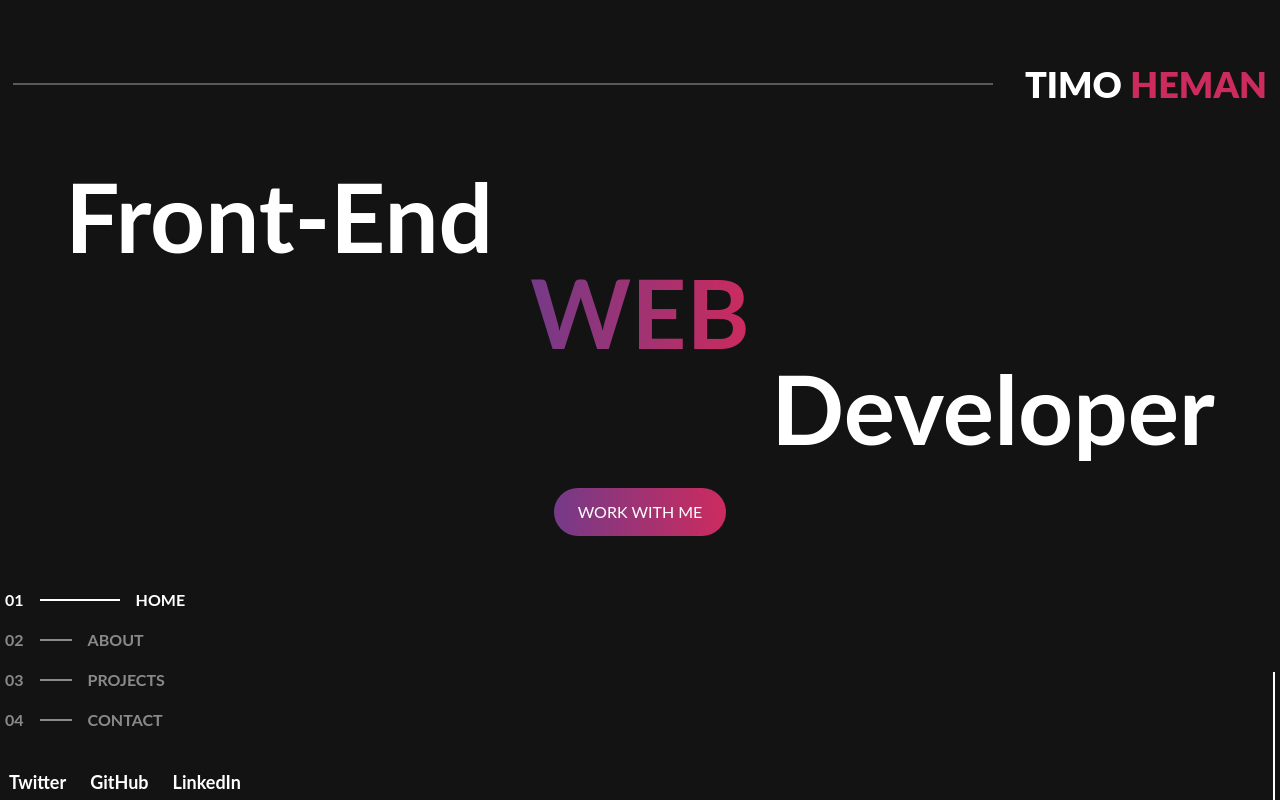
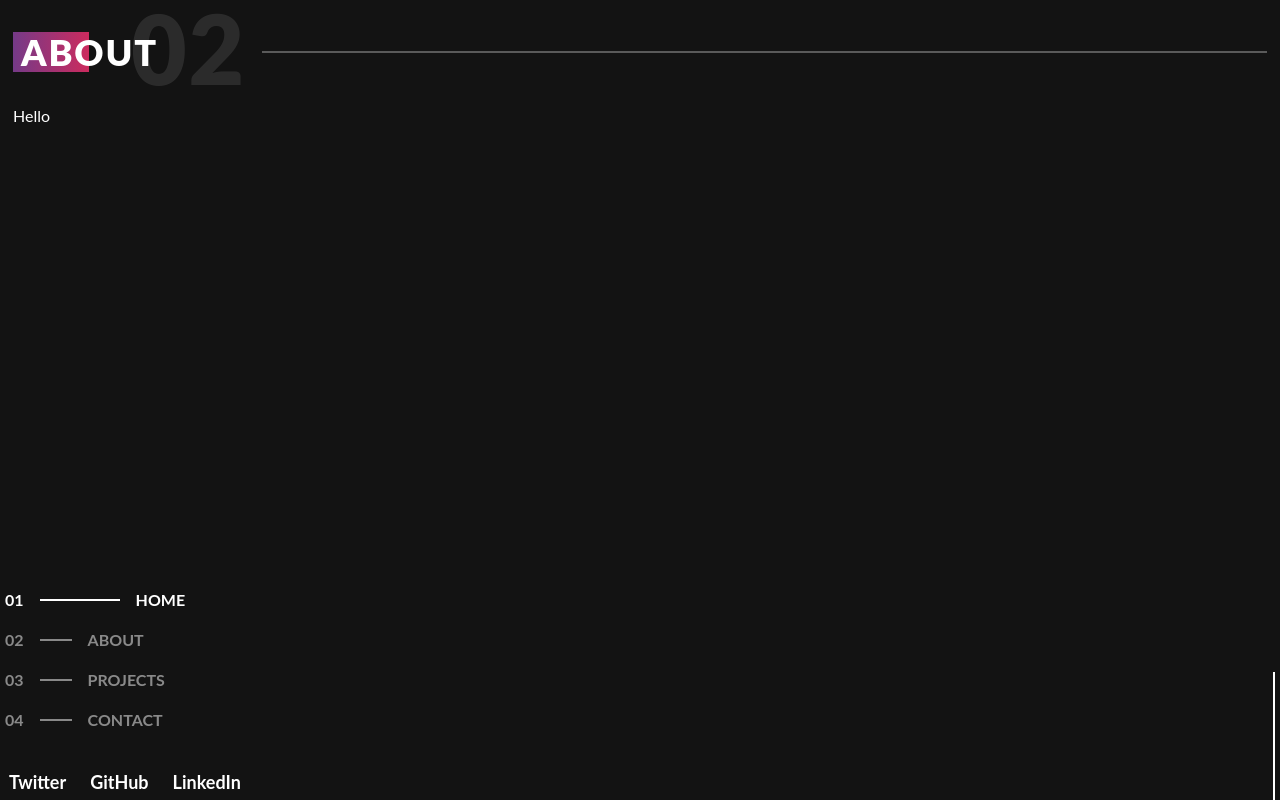
Before and after one commit to timo-tech19/my-portfolio-v2, a Next.js app: page / in a window 1280 px wide. Built offline with nearby package versions, Linux system fonts and the light colour scheme.

Commit message:
create section component

```diff
--- /dev/null
+++ b/pages/components/Section.tsx
@@ -0,0 +1,21 @@
+import React from 'react'
+
+interface Props {
+  children?: React.ReactNode
+}
+function Section({ children }: Props) {
+  return (
+    <section className="pt-8">
+      <div className="mb-8 flex items-center">
+        <h3 className="relative px-2 text-4xl font-black uppercase tracking-wider before:absolute before:-right-20 before:-top-8 before:text-8xl before:font-black  before:opacity-10 before:content-['02']">
+          <div className="absolute top-0 left-0 h-full w-1/2 bg-gradient-to-r from-primary to-secondary" />
+          <span className="relative z-10 inline-block">About</span>
+        </h3>
+        <div className="ml-24 grow border-t-2 border-t-white opacity-30" />
+      </div>
+      {children}
+    </section>
+  )
+}
+
+export default Section
--- /dev/null
+++ b/pages/containers/About.tsx
@@ -0,0 +1,12 @@
+import React from 'react'
+import Section from '../components/Section'
+
+function About() {
+  return (
+    <Section>
+      <h3>Hello</h3>
+    </Section>
+  )
+}
+
+export default About
--- a/pages/index.tsx
+++ b/pages/index.tsx
@@ -5,12 +5,14 @@ import Link from 'next/link'
 import { useState } from 'react'
 import Logo from './components/Logo'
 import Navbar from './components/Navbar'
+import About from './containers/About'
 import Hero from './containers/Hero'
 
 const Home: NextPage = () => {
   return (
     <div className="relative mx-auto min-h-screen max-w-[1270px] bg-dark px-2">
-      <Hero />
+      {/* <Hero /> */}
+      <About />
       <Navbar />
       <Logo />
     </div>
--- a/styles/globals.css
+++ b/styles/globals.css
@@ -4,4 +4,5 @@
 
 body {
   background-color: #131313;
+  color: #fff;
 }
```
